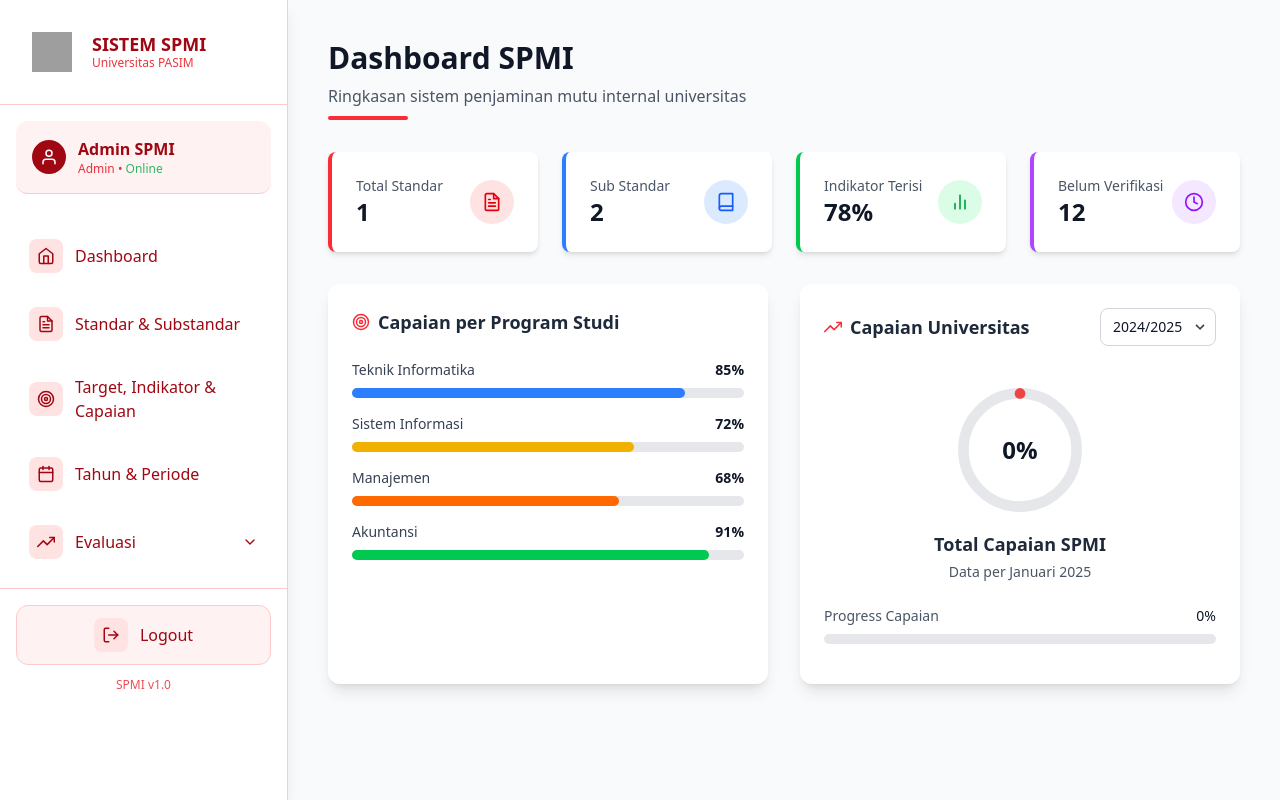
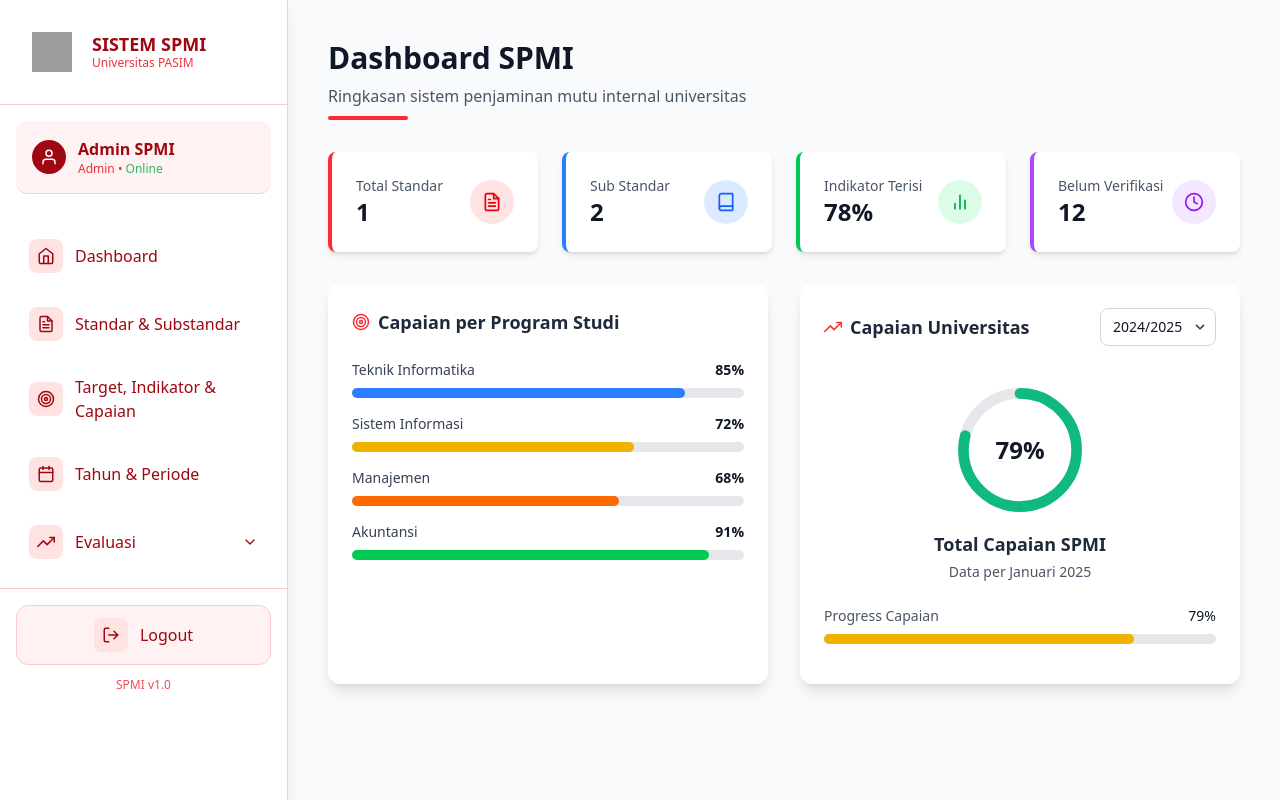
Before and after one commit to fadlifathurrahman/spmi-pasim, a React (Vite) app in the folder frontend/: page /dashboard in a window 1280 px wide. Built offline with nearby package versions, Linux system fonts and the light colour scheme; grey boxes are pictures that could not be loaded.

Commit message:
update halaman dashboard

```diff
--- a/frontend/src/pages/Dashboard.jsx
+++ b/frontend/src/pages/Dashboard.jsx
@@ -62,27 +62,17 @@ const Dashboard = () => {
     });
   }, []);
 
-  // Hitung capaian universitas berdasarkan tahun yang dipilih
+  // Hitung capaian universitas sebagai rata-rata dari semua prodi
   useEffect(() => {
-    const tahunDipilih = tahunAkademikData.find(
-      (t) => t.rentang === selectedTahun
-    );
-    if (tahunDipilih) {
-      const periodeTahun = periodeData.filter(
-        (p) => p.id_tahunakademik === tahunDipilih.id
+    if (capaianProdi.length > 0) {
+      const totalPersen = capaianProdi.reduce(
+        (sum, prodi) => sum + prodi.persentase,
+        0
       );
-      const evaluasiTahun = evaluasiData.filter((e) =>
-        periodeTahun.some((p) => p.id === e.id_periode)
-      );
-
-      // hitung persentase (contoh sederhana)
-      const total = evaluasiTahun.length;
-      const selesai = evaluasiTahun.filter((_, idx) => idx % 2 === 0).length;
-      const persen = total > 0 ? Math.round((selesai / total) * 100) : 0;
-
-      setCapaianUniversitas(persen);
+      const rataRata = Math.round(totalPersen / capaianProdi.length);
+      setCapaianUniversitas(rataRata);
     }
-  }, [selectedTahun]);
+  }, [selectedTahun]); // bisa juga depend on capaianProdi kalau nanti dinamis
 
   // Fungsi untuk mendapatkan warna berdasarkan persentase
   const getProgressColor = (percentage) => {
```
